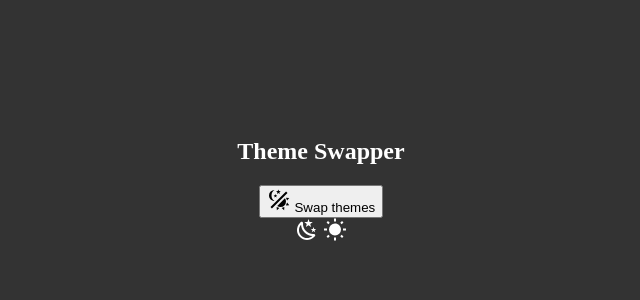
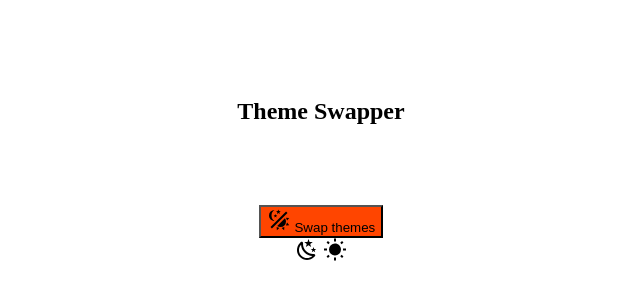
Before and after one commit to Nicolascoding27/Darkmodewebsite, a plain HTML site: page index.html in a window 1280 px wide. Shown: the part 218-518 px from the top of the page, without its empty margins (319-959 px from the left). Drawn offline with Linux system fonts and the light colour scheme.

Commit message:
button style added

```diff
--- a/index.html
+++ b/index.html
@@ -11,8 +11,8 @@
 
 
 </head>
-<body class="dark" >
-    <h2>Theme Swapper</h2>
+<body  >
+    <h2 class="title">Theme Swapper</h2>
       <!-- light and dark svg
       -->
     <button class="theme-button">
--- a/style.css
+++ b/style.css
@@ -19,3 +19,11 @@ body.dark{
     --bg-color:#333;
     --text-color:white;
 }
+.title{
+    margin: 0;
+    margin-bottom: 5rem;
+}
+.theme-button{
+    background-color: var(--accent-color);
+    color:var(--text-color);
+}
```
